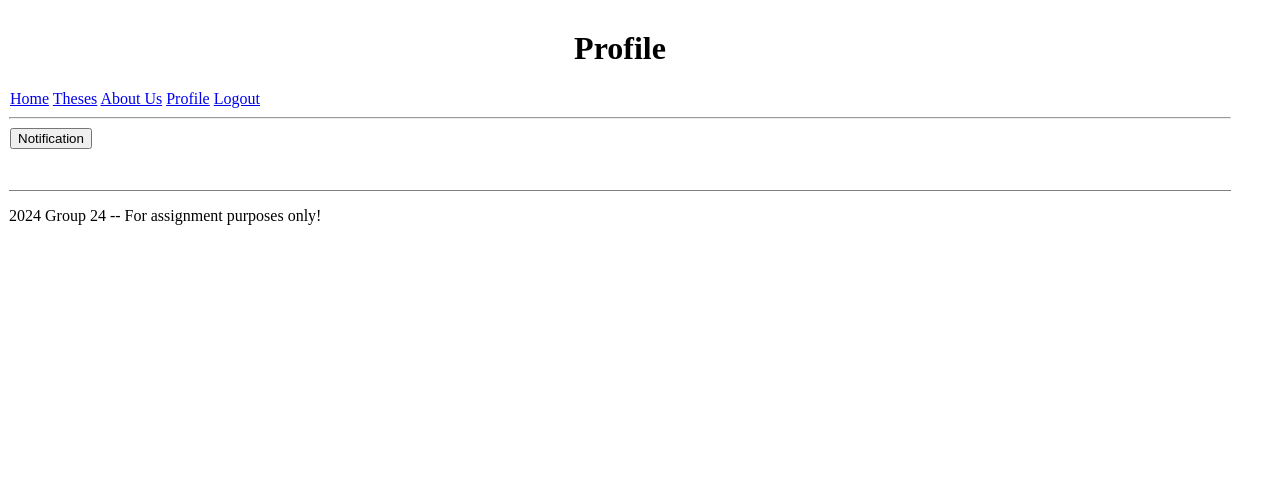
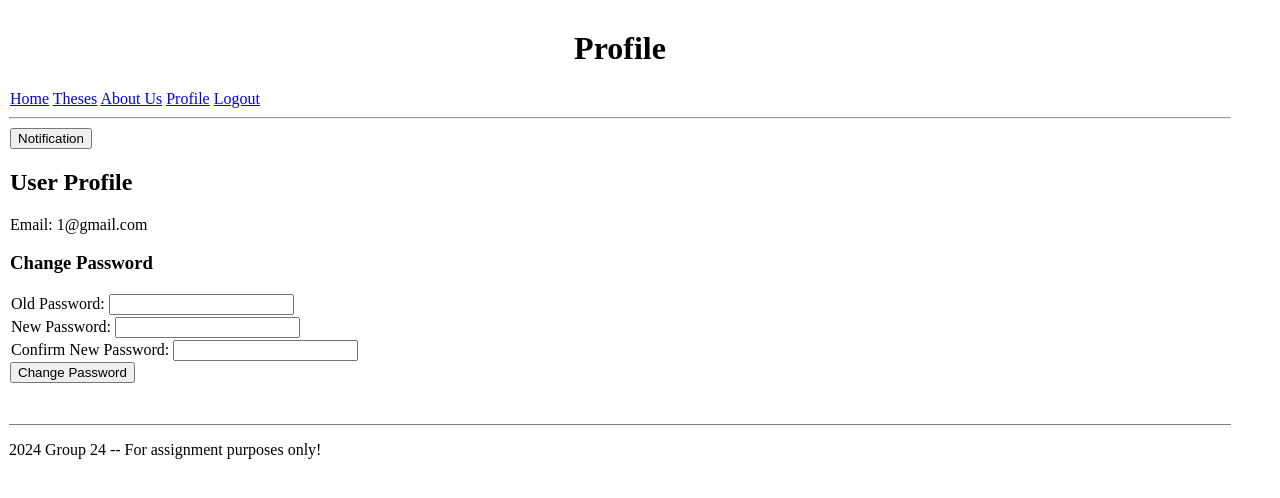
Before and after one commit to vendelg/hit237_group24_sem1_2024, a Django app: page /dashboard/1/ in a window 1280 px wide. Shown: the top 498 px of the page. Run offline with Django 4.2, Linux system fonts and the light colour scheme; a user stored in the database is signed in; data comes from the database, SQL or seed files in the repository; both versions use the stored data as it was after the commit.

Commit message:
Change_password
lol

```diff
--- a/Assignment/assignment_proj/assignment2_app/forms.py
+++ b/Assignment/assignment_proj/assignment2_app/forms.py
@@ -65,7 +65,7 @@ class ApplicationForm(forms.ModelForm):
 
 class StudentForm(forms.ModelForm):
     class Meta:
-        model = Student
+        model = ()
 
         fields = ['firstname', 'lastname', 'email', 'password', 'studentid',]
 
--- a/Assignment/assignment_proj/assignment2_app/templates/assignment2_app/dashboard.html
+++ b/Assignment/assignment_proj/assignment2_app/templates/assignment2_app/dashboard.html
@@ -17,7 +17,28 @@
           <a href= "{% url 'notification' user.id %}" > <button>Notification</button></a>
         </nav>
 
+        <h2>User Profile</h2>
+        <p>Email: {{ user.email }}</p>
+
+        <h3>Change Password</h3>
+        <form method="post" action="{% url 'change_password' user.id %}">
+          {% csrf_token %}
+          <div>
+            <label for="old_password">Old Password:</label>
+            <input type="password" id="old_password" name="old_password" required>
+          </div>
+          <div>
+            <label for="new_password1">New Password:</label>
+            <input type="password" id="new_password1" name="new_password1" required>
+          </div>
+          <div>
+            <label for="new_password2">Confirm New Password:</label>
+            <input type="password" id="new_password2" name="new_password2" required>
+          </div>
+          <button type="submit">Change Password</button>
+        </form>
+
     </div>
 
 {% endblock %}
-  </html>
+</html>
--- a/Assignment/assignment_proj/assignment2_app/views.py
+++ b/Assignment/assignment_proj/assignment2_app/views.py
@@ -4,8 +4,10 @@ from .models import Project, ThesisApplication, Student, Accounts
 from .forms import ThesisForm, ApplicationForm, StudentForm
 from django.http import HttpResponseRedirect, HttpResponse
 from django.urls import reverse
-
-
+from django.contrib.auth.forms import PasswordChangeForm
+from django.contrib import messages
+from django.contrib.auth import update_session_auth_hash
+from .models import Accounts
 
 
 #Redirect
@@ -375,6 +377,23 @@ def notification(request, *args, **kwargs):
 
    return render(request, 'assignment2_app/notification.html')
 
+def change_password(request, user_id):
+    if request.method == 'POST':
+        form = PasswordChangeForm(request.user, request.POST)
+        if form.is_valid():
+            user = form.save()
+            update_session_auth_hash(request, user)
+            messages.success(request, 'Your password was updated')
+            return redirect('profile', user_id=user_id)
+        else:
+            messages.error(request, 'error')
+    else:
+        form = PasswordChangeForm(request.user)
+    return render(request, 'assignment2_app/change_password.html', {
+        'form': form,
+        'user': Accounts
+    })
+
 def base(request, *args, **kwargs):
 
    user_id = kwargs.get("user_id")
--- a/Assignment/assignment_proj/assignment_proj/settings.py
+++ b/Assignment/assignment_proj/assignment_proj/settings.py
@@ -72,7 +72,7 @@ ROOT_URLCONF = 'assignment_proj.urls'
 TEMPLATES = [
     {
         'BACKEND': 'django.template.backends.django.DjangoTemplates',
-        'DIRS': [],
+        'DIRS': [os.path.join(BASE_DIR, 'templates')],
         'APP_DIRS': True,
         'OPTIONS': {
             'context_processors': [
--- a/Assignment/assignment_proj/assignment_proj/urls.py
+++ b/Assignment/assignment_proj/assignment_proj/urls.py
@@ -16,30 +16,29 @@ Including another URLconf
 """
 from django.contrib import admin
 from django.urls import path, re_path
-from assignment2_app import views
+from assignment2_app import views  # Correct import statement
 from django.contrib.staticfiles.urls import staticfiles_urlpatterns
 
 urlpatterns = [
-    re_path(r'admin/', admin.site.urls),
-    re_path(r'page2/?$', views.page2, name='page2'),
-    re_path(r'about/?$', views.about, name='about'),
-    path('page3/<tid>/', views.show_thesis_topic, name = 'details'),
-    path('modify/thesis/<tid>', views.modify_thesis, name='modify_thesis'),
-    re_path(r'$', views.home, name = 'homepage'),
+    re_path(r'^admin/', admin.site.urls),
+    re_path(r'^page2/?$', views.page2, name='page2'),
+    re_path(r'^about/?$', views.about, name='about'),
+    path('page3/<tid>/', views.show_thesis_topic, name='details'),
+    path('modify/thesis/<tid>/', views.modify_thesis, name='modify_thesis'),
+    re_path(r'^$', views.home, name='homepage'),
     path('add/thesis/', views.add_thesis, name='add_thesis'),
     path('add/thesis/done/', views.add_thesis_submit),
     re_path(r'^edit/thesis/(?P<key>\d+)?/?$', views.edit_thesis),
-    #re_path(r'^delete/thesis/(?P<key>\d+)?/?$', views.delete_publisher),
-    path('login/', views.login_view, name = "login"),
-    path('logout/', views.logout_view, name= "logout"),
-    path('apply/thesis/<tid>', views.thesis_application, name='application_form'),
+    # re_path(r'^delete/thesis/(?P<key>\d+)?/?$', views.delete_publisher),
+    path('login/', views.login_view, name='login'),
+    path('logout/', views.logout_view, name='logout'),
+    path('apply/thesis/<tid>/', views.thesis_application, name='application_form'),
     path('apply/notice/', views.application_submit, name='applicationnotice'),
-    path('register/student/', views.student_registration, name = 'registerform'),
-    path('register/student/done/', views.registration_submit, name = 'registrationdone'),
+    path('register/student/', views.student_registration, name='registerform'),
+    path('register/student/done/', views.registration_submit, name='registrationdone'),
     path('dashboard/<user_id>/', views.dashboard, name='dashboard'),
-    path('notification/<user_id>/', views.notification, name = 'notification'),
-
-
+    path('notification/<int:user_id>/', views.notification, name='notification'),
+    path('change_password/<int:user_id>/', views.change_password, name='change_password'),
 ]
 
 urlpatterns += staticfiles_urlpatterns()
```
Also changed, not shown: Assignment/assignment_proj/assignment2_app/templates/assignment2_app/change_password.html (added, +17 -0 lines), Assignment/assignment_proj/db.sqlite3.
